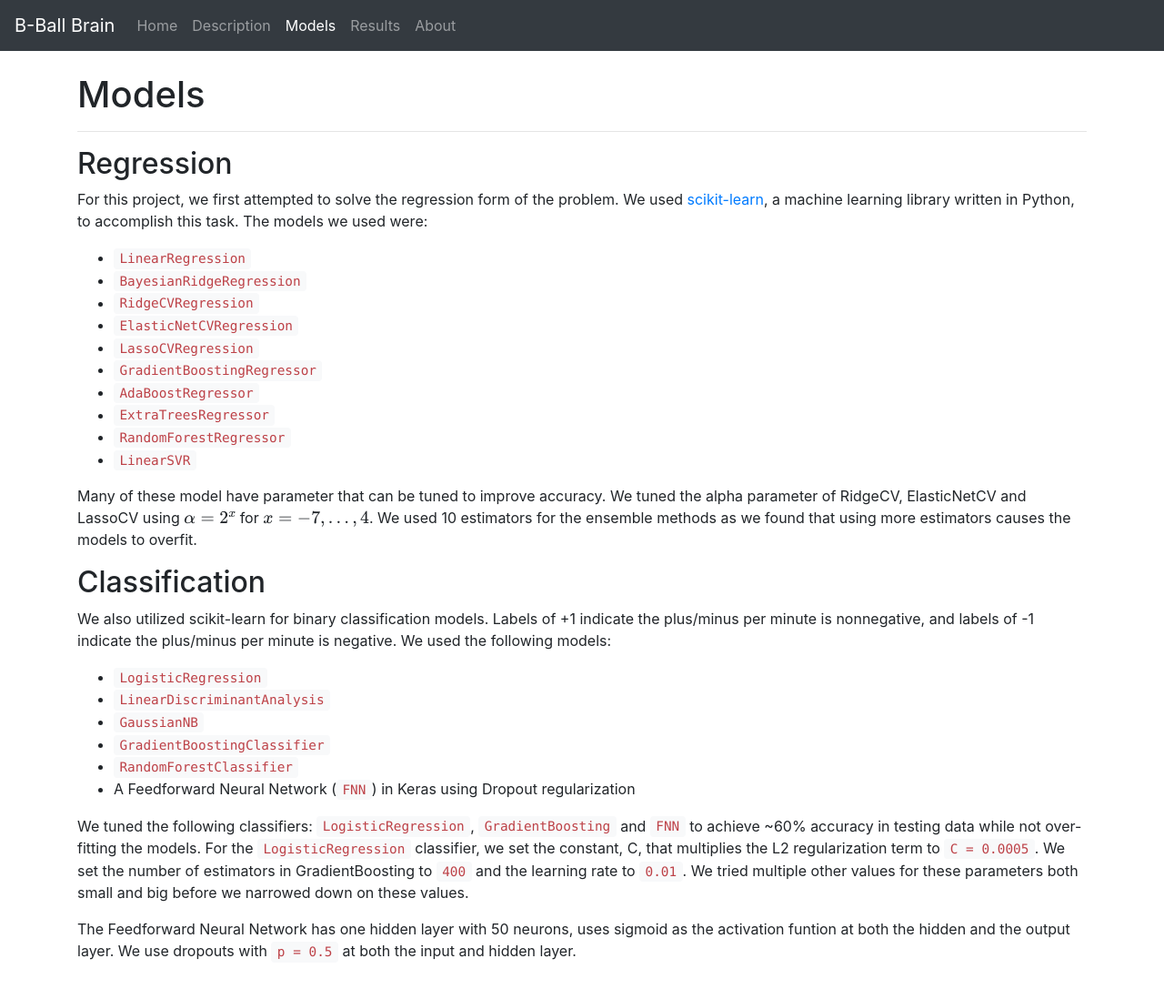
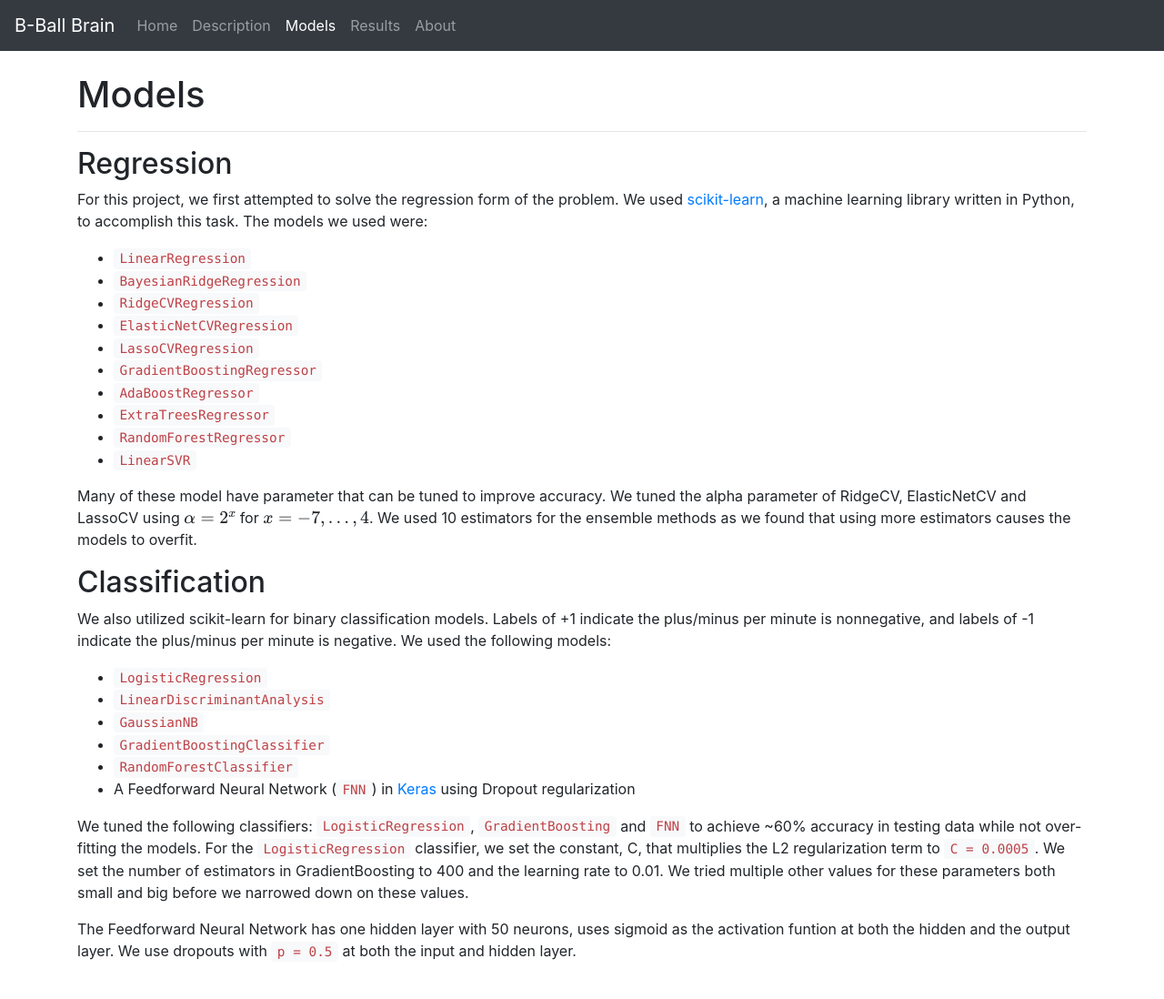
Before and after one commit to B-Ball-Brain/B-Ball-Brain.github.io, a Jekyll site: the page built from models.md, in a window 1280 px wide. Shown: the whole page at 91% size. Built offline with Jekyll 4.4.1, drawn with Linux system fonts in a browser that asks for light colours; nearby versions of some CDN libraries; some web fonts are replaced; formulas are drawn with MathJax 3; part of the change alters nothing that is shown.

```diff
--- a/models.md
+++ b/models.md
@@ -30,8 +30,8 @@ We also utilized scikit-learn for binary classification models.  Labels of +1 in
 * `GaussianNB`
 * `GradientBoostingClassifier`
 * `RandomForestClassifier`
-* A Feedforward Neural Network (`FNN`) in Keras using Dropout regularization
+* A Feedforward Neural Network (`FNN`) in [Keras](http://keras.io) using Dropout regularization
 
-We tuned the following classifiers: `LogisticRegression`, `GradientBoosting` and `FNN` to achieve ~60% accuracy in testing data while not over-fitting the models. For the `LogisticRegression` classifier, we set the constant, C, that multiplies the L2 regularization term to `C = 0.0005`. We set the number of estimators in GradientBoosting to `400` and the learning rate to `0.01`. We tried multiple other values for these parameters both small and big before we narrowed down on these values.
+We tuned the following classifiers: `LogisticRegression`, `GradientBoosting` and `FNN` to achieve ~60% accuracy in testing data while not over-fitting the models. For the `LogisticRegression` classifier, we set the constant, C, that multiplies the L2 regularization term to `C = 0.0005`. We set the number of estimators in GradientBoosting to 400 and the learning rate to 0.01. We tried multiple other values for these parameters both small and big before we narrowed down on these values.
 
 The Feedforward Neural Network has one hidden layer with 50 neurons, uses sigmoid as the activation funtion at both the hidden and the output layer. We use dropouts with `p = 0.5` at both the input and hidden layer.
```
